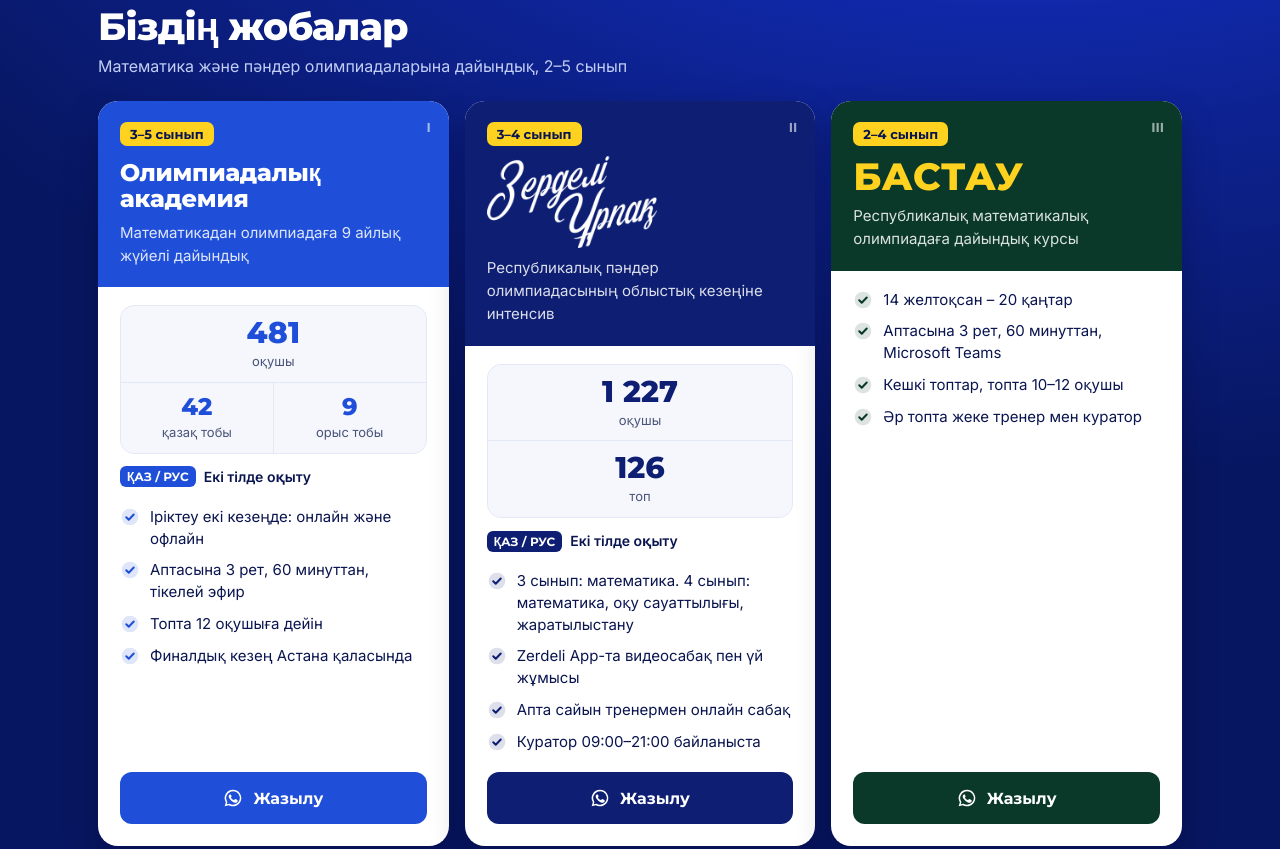
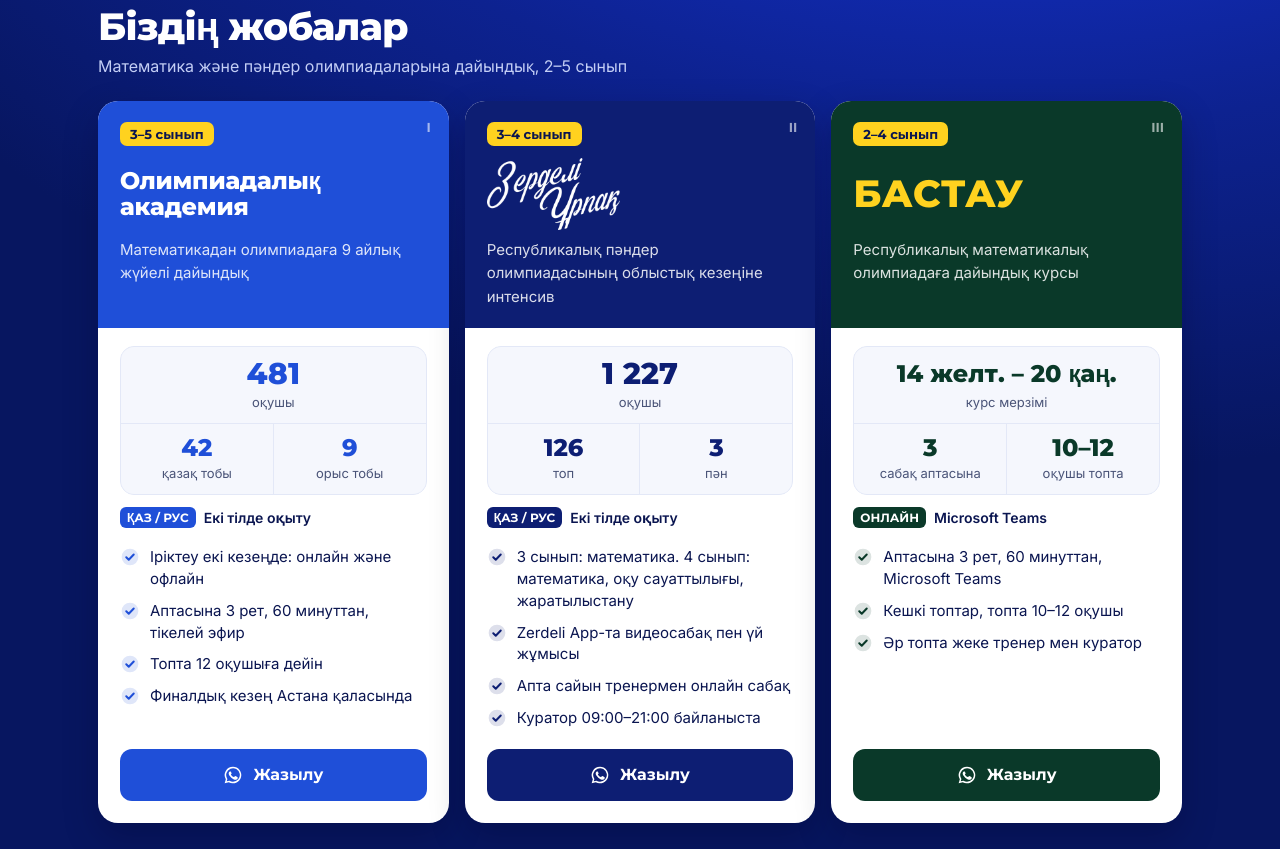
Before and after one commit to Dosymzhan001/dosymzhan, a plain HTML site: page index.html in a window 1280 px wide. Shown: the part 514-1363 px from the top of the page. Drawn offline with Linux system fonts and the light colour scheme.

Commit message:
Align project cards: equal title area, matching stats blocks
Updated card layout and styling in index.html. Adjusted header structure and added new classes for better alignment.

```diff
--- a/index.html
+++ b/index.html
@@ -56,16 +56,17 @@ h2{margin:0 0 6px;font:800 clamp(26px,6.6vw,38px)/1.1 Montserrat,sans-serif;lett
 .cards{display:grid;gap:16px}
 @media(min-width:880px){.cards{grid-template-columns:repeat(3,minmax(0,1fr))}}
 .card{display:flex;flex-direction:column;background:#fff;color:var(--ink);border-radius:20px;overflow:hidden;box-shadow:0 14px 34px rgba(0,0,40,.28);scroll-margin-top:16px}
-.head{position:relative;padding:20px 22px;background:var(--h);color:#fff;min-height:160px}
+.head{position:relative;padding:20px 22px;background:var(--h);color:#fff}
 .head .num{position:absolute;right:18px;top:18px;font:700 13px Montserrat,sans-serif;color:rgba(255,255,255,.6)}
 .cls{display:inline-block;font:700 13px Montserrat,sans-serif;color:var(--ink);background:var(--gold);border-radius:7px;padding:4px 10px}
-.head h3{margin:14px 0 0;font:800 24px/1.1 Montserrat,sans-serif;letter-spacing:-.01em}
+.ttl{display:flex;align-items:center;height:72px;margin-top:12px}
+.head h3{margin:0;font:800 24px/1.1 Montserrat,sans-serif;letter-spacing:-.01em}
 .head p{margin:8px 0 0;font-size:15px;color:rgba(255,255,255,.85)}
 .k1{--h:#1F4FD8}
 .k2{--h:#0D1E73}
 .k3{--h:#0A3929}
-.urpaq{width:170px;margin-top:10px}
-.bastau{margin-top:12px;font:800 38px/1 Montserrat,sans-serif;letter-spacing:.01em;color:var(--gold)}
+.urpaq{height:72px;width:auto}
+.bastau{font:800 38px/1 Montserrat,sans-serif;letter-spacing:.01em;color:var(--gold)}
 .body{display:flex;flex-direction:column;flex:1;padding:18px 22px 22px}
 .body ul{list-style:none;margin:0 0 20px;padding:0;display:grid;gap:10px;flex:1;align-content:start}
 .body li{display:grid;grid-template-columns:20px minmax(0,1fr);gap:10px;font-size:15px;line-height:1.45}
@@ -75,12 +76,22 @@ h2{margin:0 0 6px;font:800 clamp(26px,6.6vw,38px)/1.1 Montserrat,sans-serif;lett
 .nums div{background:#F5F7FD;padding:12px 10px;text-align:center}
 .nums .w{grid-column:1/-1}
 .nums .w b{font-size:30px}
+.nums .w b.sm{font-size:24px;line-height:1.25}
 .nums b{display:block;font:800 24px/1 Montserrat,sans-serif;color:var(--h);white-space:nowrap}
 .nums span{display:block;margin-top:5px;font-size:13px;line-height:1.3;color:#4A5478}
 .lng{display:flex;align-items:center;gap:8px;margin:0 0 18px;font-size:14px;font-weight:600;color:var(--ink)}
 .lng i{font-style:normal;font:700 12px Montserrat,sans-serif;color:#fff;background:var(--h);border-radius:6px;padding:3px 7px}
 .btn{display:flex;align-items:center;justify-content:center;gap:10px;min-height:52px;border-radius:12px;text-decoration:none;font:700 16px Montserrat,sans-serif;color:#fff;background:var(--h);transition:filter .15s}
 .btn:hover{filter:brightness(1.12)}
+/* one shared row grid for all three cards, so every block lines up across cards */
+@supports (grid-template-rows:subgrid){
+  .card{display:grid;grid-row:span 5;grid-template-rows:subgrid;row-gap:0}
+  .body{display:contents}
+  .body>.nums{margin:18px 22px 12px}
+  .body>.lng{margin:0 22px 18px;align-self:center}
+  .body>ul{margin:0 22px 20px}
+  .body>.btn{margin:0 22px 22px;align-self:end}
+}
 .btn svg{width:20px;height:20px}
 
 .contact{display:grid;gap:10px}
@@ -147,7 +158,7 @@ footer img{width:126px}
         <div class="head">
           <span class="num">I</span>
           <span class="cls" data-kz="3–5 сынып" data-ru="3–5 класс">3–5 сынып</span>
-          <h3 data-kz="Олимпиадалық академия" data-ru="Олимпиадная академия">Олимпиадалық академия</h3>
+          <div class="ttl"><h3 data-kz="Олимпиадалық академия" data-ru="Олимпиадная академия">Олимпиадалық академия</h3></div>
           <p data-kz="Математикадан олимпиадаға 9 айлық жүйелі дайындық" data-ru="9 месяцев системной подготовки к олимпиадам по математике">Математикадан олимпиадаға 9 айлық жүйелі дайындық</p>
         </div>
         <div class="body">
@@ -171,13 +182,14 @@ footer img{width:126px}
         <div class="head">
           <span class="num">II</span>
           <span class="cls" data-kz="3–4 сынып" data-ru="3–4 класс">3–4 сынып</span>
-          <img class="urpaq" src="urpaq-logo.png" alt="Зерделі Ұрпақ">
+          <div class="ttl"><img class="urpaq" src="urpaq-logo.png" alt="Зерделі Ұрпақ"></div>
           <p data-kz="Республикалық пәндер олимпиадасының облыстық кезеңіне интенсив" data-ru="Интенсив к областному этапу республиканской предметной олимпиады">Республикалық пәндер олимпиадасының облыстық кезеңіне интенсив</p>
         </div>
         <div class="body">
           <div class="nums">
             <div class="w"><b>1 227</b><span data-kz="оқушы" data-ru="учеников">оқушы</span></div>
-            <div class="w"><b>126</b><span data-kz="топ" data-ru="групп">топ</span></div>
+            <div><b>126</b><span data-kz="топ" data-ru="групп">топ</span></div>
+            <div><b>3</b><span data-kz="пән" data-ru="предмета">пән</span></div>
           </div>
           <p class="lng"><i>ҚАЗ / РУС</i><span data-kz="Екі тілде оқыту" data-ru="Обучение на двух языках">Екі тілде оқыту</span></p>
           <ul>
@@ -194,12 +206,17 @@ footer img{width:126px}
         <div class="head">
           <span class="num">III</span>
           <span class="cls" data-kz="2–4 сынып" data-ru="2–4 класс">2–4 сынып</span>
-          <div class="bastau">БАСТАУ</div>
+          <div class="ttl"><div class="bastau">БАСТАУ</div></div>
           <p data-kz="Республикалық математикалық олимпиадаға дайындық курсы" data-ru="Курс подготовки к республиканской математической олимпиаде">Республикалық математикалық олимпиадаға дайындық курсы</p>
         </div>
         <div class="body">
+          <div class="nums">
+            <div class="w"><b class="sm" data-kz="14 желт. – 20 қаң." data-ru="14 дек. – 20 янв.">14 желт. – 20 қаң.</b><span data-kz="курс мерзімі" data-ru="сроки курса">курс мерзімі</span></div>
+            <div><b>3</b><span data-kz="сабақ аптасына" data-ru="урока в неделю">сабақ аптасына</span></div>
+            <div><b>10–12</b><span data-kz="оқушы топта" data-ru="учеников в группе">оқушы топта</span></div>
+          </div>
+          <p class="lng"><i>ОНЛАЙН</i><span>Microsoft Teams</span></p>
           <ul>
-            <li><svg><use href="#i-ok"/></svg><span data-kz="14 желтоқсан – 20 қаңтар" data-ru="14 декабря – 20 января">14 желтоқсан – 20 қаңтар</span></li>
             <li><svg><use href="#i-ok"/></svg><span data-kz="Аптасына 3 рет, 60 минуттан, Microsoft Teams" data-ru="3 раза в неделю по 60 минут, Microsoft Teams">Аптасына 3 рет, 60 минуттан, Microsoft Teams</span></li>
             <li><svg><use href="#i-ok"/></svg><span data-kz="Кешкі топтар, топта 10–12 оқушы" data-ru="Вечерние группы, 10–12 учеников">Кешкі топтар, топта 10–12 оқушы</span></li>
             <li><svg><use href="#i-ok"/></svg><span data-kz="Әр топта жеке тренер мен куратор" data-ru="В каждой группе свой тренер и куратор">Әр топта жеке тренер мен куратор</span></li>
```
